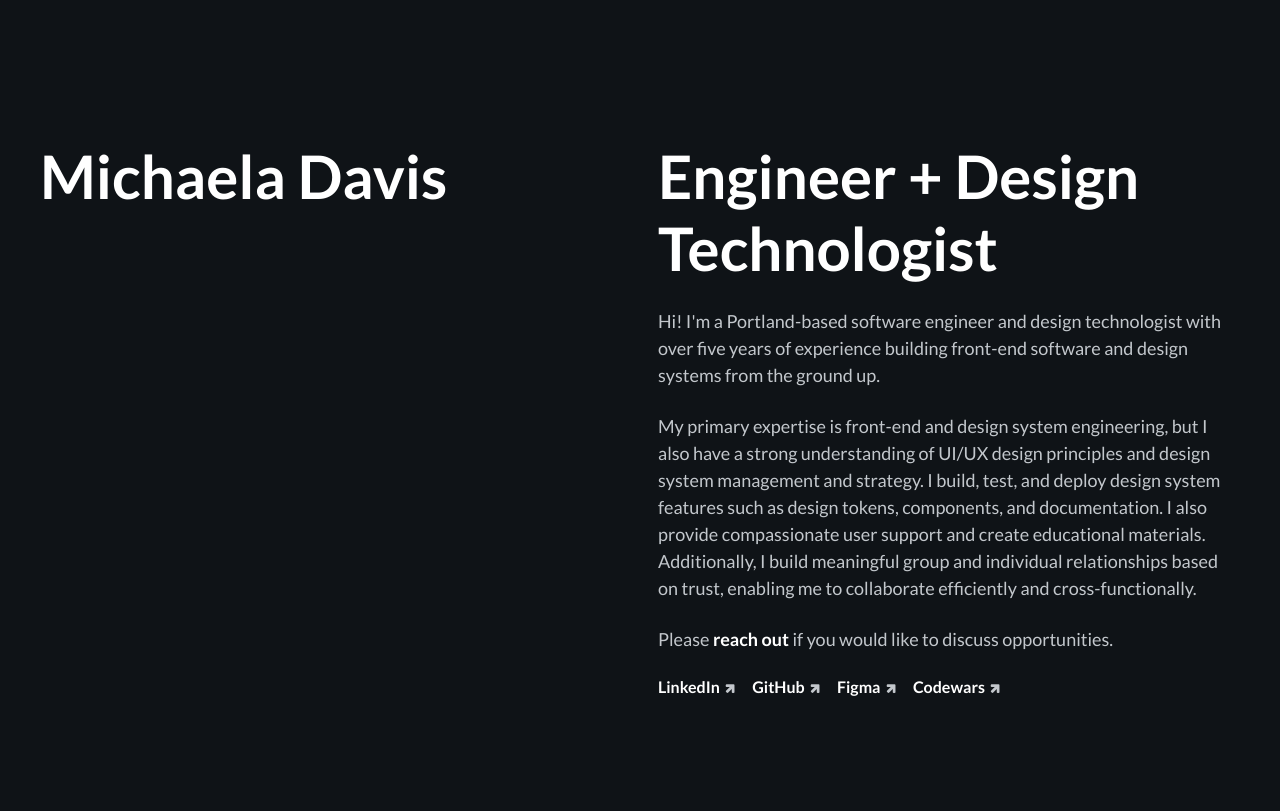
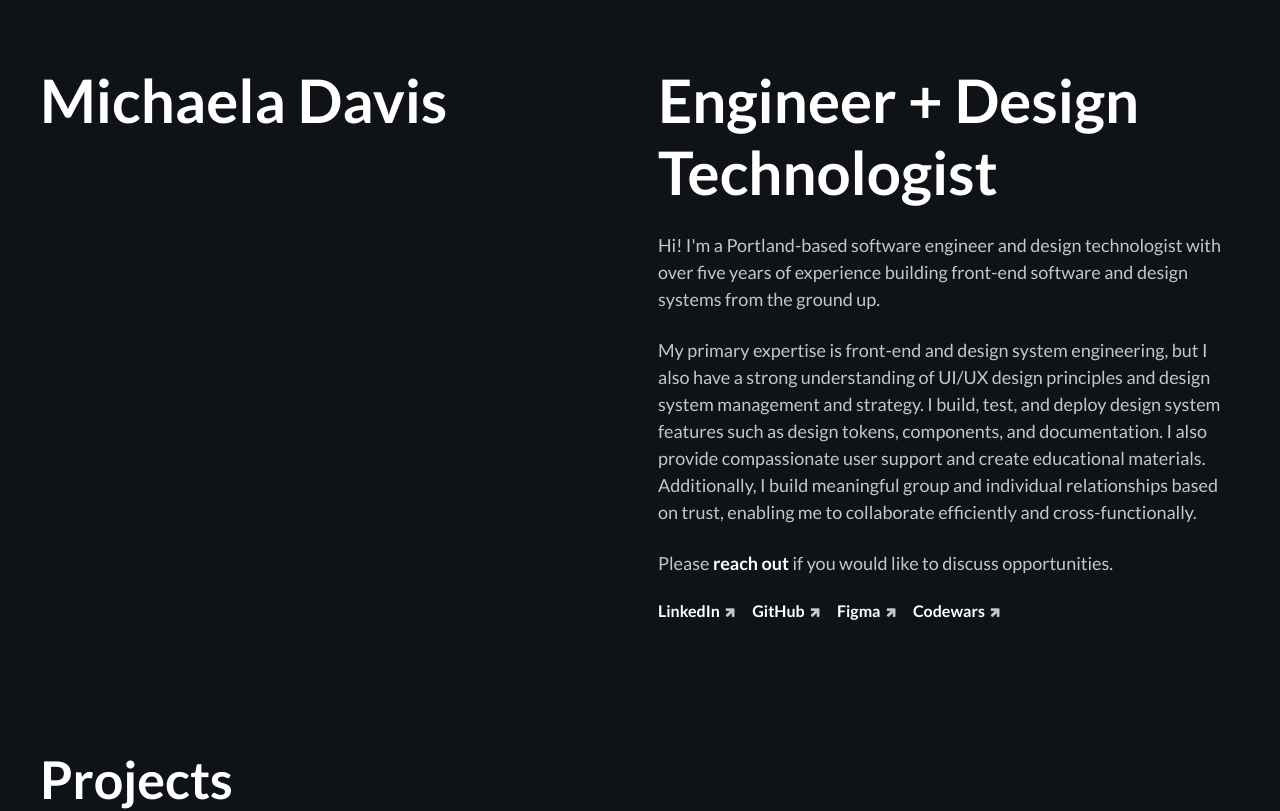
Before and after one commit to Michaela-Davis/portfolio_2024, a React (Create React App) app: page / in a window 1280 px wide. Shown: the top 811 px of the page. Built offline with nearby package versions, Linux system fonts and the light colour scheme.

Commit message:
:bug: Deploy test

```diff
--- a/src/App.css
+++ b/src/App.css
@@ -31,13 +31,6 @@ img {
   }
 }
 /* LAYOUT - END */
-
-.hero {
-  /* 1060px in an attempt to keep 'Projects' above fold */
-  @media (min-width: 1060px) {
-    padding-top: 140px;
-  }
-}
 
 .about__wrapper,
 .hero__wrapper {
```
